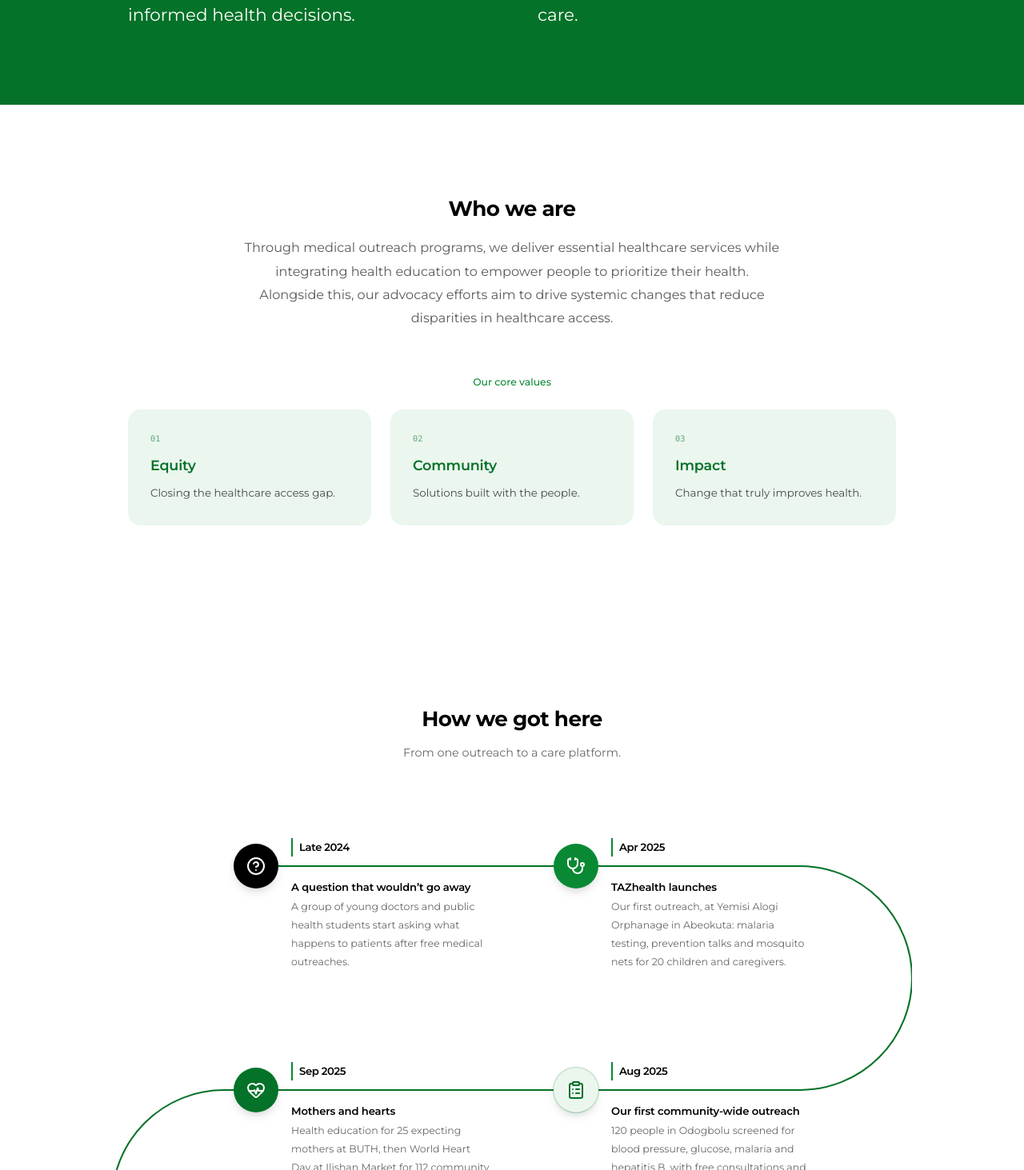
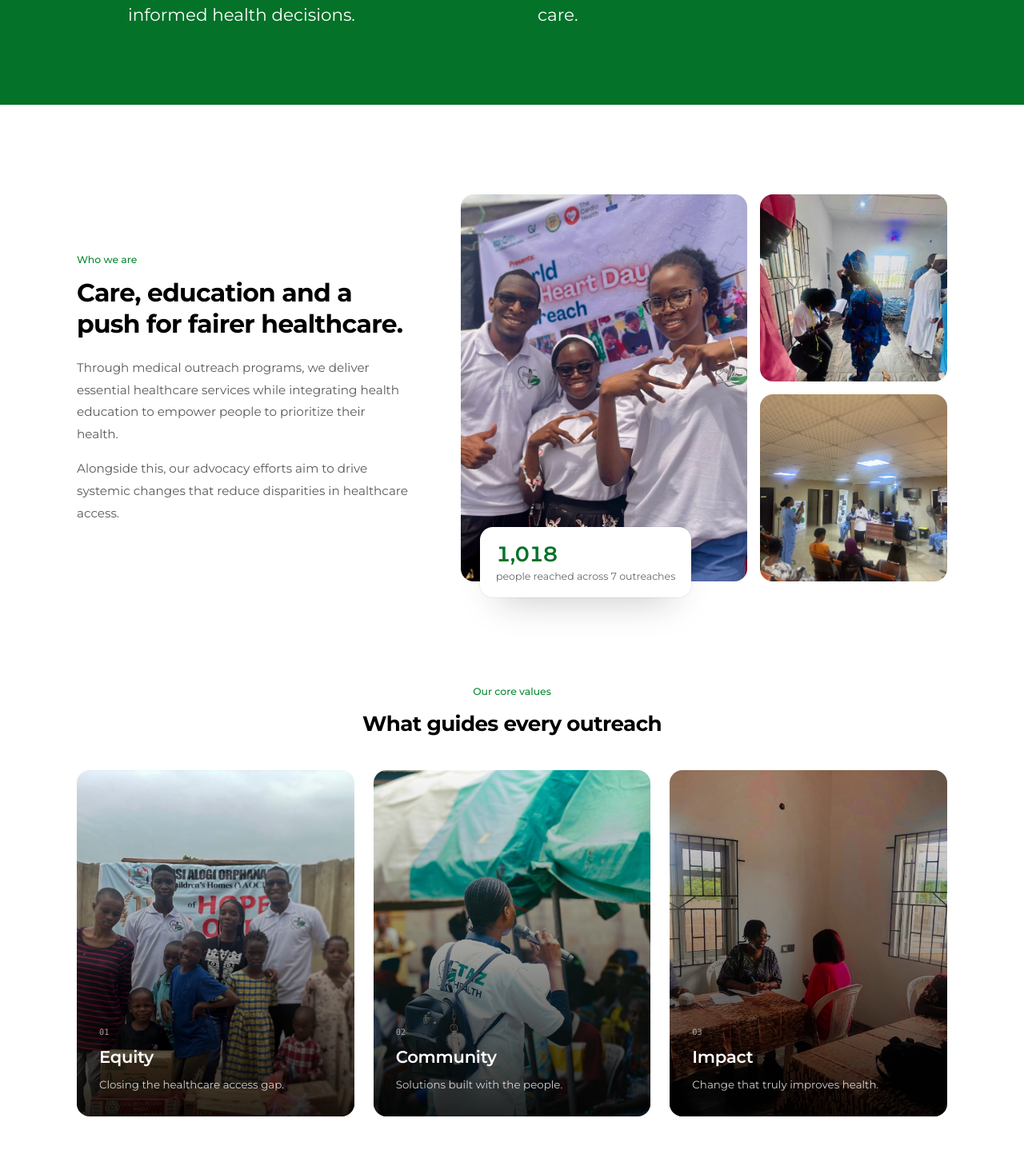
Before and after one commit to tazhealth/tazhealth, a Next.js app: page /about in a window 1280 px wide. Shown: the part 2387-3850 px from the top of the page at 80% size. Built offline with nearby package versions, Linux system fonts and the light colour scheme.

Commit message:
refactor: enhance core values section with images and improve layout for better engagement

```diff
--- a/app/about/page.tsx
+++ b/app/about/page.tsx
@@ -4,13 +4,32 @@ import { RootsList, RootsPath } from '@/components/about/RootsPath';
 import { PhotoMarquee } from '@/components/about/PhotoMarquee';
 import { ScrollRevealText } from '@/components/about/ScrollRevealText';
 import { team } from '@/data/people';
+import { images } from '@/data/images';
+import { pastOutreaches } from '@/data/outreaches';
 import { aboutFaqs } from '@/data/faqs';
 import { FaqAccordion } from '@/components/ui/FaqAccordion';
 
 const values = [
-{ title: 'Equity', text: 'Closing the healthcare access gap.' },
-{ title: 'Community', text: 'Solutions built with the people.' },
-{ title: 'Impact', text: 'Change that truly improves health.' }];
+{
+  title: 'Equity',
+  text: 'Closing the healthcare access gap.',
+  image: images.orphanage,
+  alt: 'TAZhealth volunteers with children at the Yemisi Alogi Orphanage outreach'
+},
+{
+  title: 'Community',
+  text: 'Solutions built with the people.',
+  image: images.education,
+  alt: 'Volunteer giving a health talk to community members in Odogbolu'
+},
+{
+  title: 'Impact',
+  text: 'Change that truly improves health.',
+  image: images.consult,
+  alt: 'Free medical consultation at a TAZhealth outreach'
+}];
+
+const peopleReached = pastOutreaches.reduce((n, o) => n + o.peopleReached, 0);
 
 const letter = [
 '“Our first outreach was one morning at an orphanage in Abeokuta: twenty malaria tests, a health talk and a pile of mosquito nets.”',
@@ -90,26 +109,78 @@ export default function About() {
         </div>
       </section>
 
-      {/* Who we are and core values */}
-      <section className="bg-white py-20 lg:py-28" aria-labelledby="values-title">
-        <div className="mx-auto max-w-5xl px-5 sm:px-8">
-          <Reveal className="mx-auto max-w-2xl text-center">
-            <h2 id="values-title" className="text-2xl font-semibold text-ink sm:text-3xl">
-              Who we are
+      {/* Who we are */}
+      <section className="overflow-hidden bg-white py-20 lg:py-28" aria-labelledby="who-title">
+        <div className="mx-auto grid max-w-6xl items-center gap-12 px-5 sm:px-8 lg:grid-cols-12 lg:gap-16">
+          <Reveal className="lg:col-span-5">
+            <p className="text-sm font-medium text-leaf">Who we are</p>
+            <h2 id="who-title" className="mt-3 text-balance text-[30px] font-semibold leading-[1.1] tracking-[-0.025em] text-ink sm:text-4xl">
+              Care, education and a push for fairer healthcare.
             </h2>
-            <p className="mt-4 text-[16px] leading-relaxed text-ink/65 sm:text-lg">
+            <p className="mt-5 text-[16px] leading-relaxed text-ink/65 sm:text-[17px]">
               Through medical outreach programs, we deliver essential healthcare services while integrating health
-              education to empower people to prioritize their health. Alongside this, our advocacy efforts aim to drive
-              systemic changes that reduce disparities in healthcare access.
+              education to empower people to prioritize their health.
+            </p>
+            <p className="mt-4 text-[16px] leading-relaxed text-ink/65 sm:text-[17px]">
+              Alongside this, our advocacy efforts aim to drive systemic changes that reduce disparities in healthcare
+              access.
             </p>
           </Reveal>
-          <p className="mt-14 text-center text-sm font-medium text-leaf">Our core values</p>
-          <RevealGroup as="ul" className="mt-6 grid gap-4 sm:grid-cols-3 sm:gap-6">
+
+          <Reveal delay={0.1} className="lg:col-span-7">
+            <div className="relative grid grid-cols-5 grid-rows-2 gap-3 sm:gap-4">
+              <img
+                src={images.worldHeartDay}
+                alt="World Heart Day outreach at Ilishan Market"
+                loading="lazy"
+                className="col-span-3 row-span-2 h-full min-h-[320px] w-full rounded-2xl object-cover sm:min-h-[440px]" />
+
+              <img
+                src={images.bmi}
+                alt="Volunteer taking a BMI measurement at an outreach"
+                loading="lazy"
+                className="col-span-2 aspect-square h-full w-full rounded-2xl object-cover" />
+
+              <img
+                src={images.healthEducation}
+                alt="Health education session at a TAZhealth outreach"
+                loading="lazy"
+                className="col-span-2 aspect-square h-full w-full rounded-2xl object-cover" />
+
+              <div className="absolute -bottom-5 left-4 rounded-2xl bg-white px-5 py-4 shadow-card ring-1 ring-ink/5 sm:left-6">
+                <p className="text-2xl font-semibold tabular-nums tracking-tight text-forest sm:text-3xl">
+                  {peopleReached.toLocaleString()}
+                </p>
+                <p className="text-xs text-ink/60 sm:text-sm">people reached across {pastOutreaches.length} outreaches</p>
+              </div>
+            </div>
+          </Reveal>
+        </div>
+
+        {/* Core values */}
+        <div className="mx-auto mt-24 max-w-6xl px-5 sm:px-8 lg:mt-32">
+          <Reveal className="text-center">
+            <p className="text-sm font-medium text-leaf">Our core values</p>
+            <h2 className="mt-3 text-2xl font-semibold text-ink sm:text-3xl">What guides every outreach</h2>
+          </Reveal>
+          <RevealGroup as="ul" className="mt-10 grid gap-5 sm:grid-cols-3 sm:gap-6">
             {values.map((v, i) =>
-            <RevealItem as="li" key={v.title} className="rounded-2xl bg-mint p-6 sm:p-7">
-                <p className="font-mono text-xs text-forest/60">0{i + 1}</p>
-                <h3 className="mt-3 text-xl font-semibold text-forest">{v.title}</h3>
-                <p className="mt-2 text-[15px] leading-relaxed text-ink/70">{v.text}</p>
+            <RevealItem as="li" key={v.title} className="group relative overflow-hidden rounded-2xl">
+                <img
+                src={v.image}
+                alt={v.alt}
+                loading="lazy"
+                className="aspect-[4/3] w-full object-cover transition-transform sm:aspect-[4/5] duration-700 ease-smooth group-hover:scale-[1.04]" />
+
+                <div
+                className="absolute inset-0 bg-gradient-to-t from-black/85 via-black/35 to-transparent"
+                aria-hidden="true" />
+
+                <div className="absolute inset-x-0 bottom-0 p-6 text-white sm:p-7">
+                  <p className="font-mono text-xs text-white/60">0{i + 1}</p>
+                  <h3 className="mt-2 text-2xl font-semibold">{v.title}</h3>
+                  <p className="mt-1.5 text-[15px] leading-relaxed text-white/80">{v.text}</p>
+                </div>
               </RevealItem>
             )}
           </RevealGroup>
```
